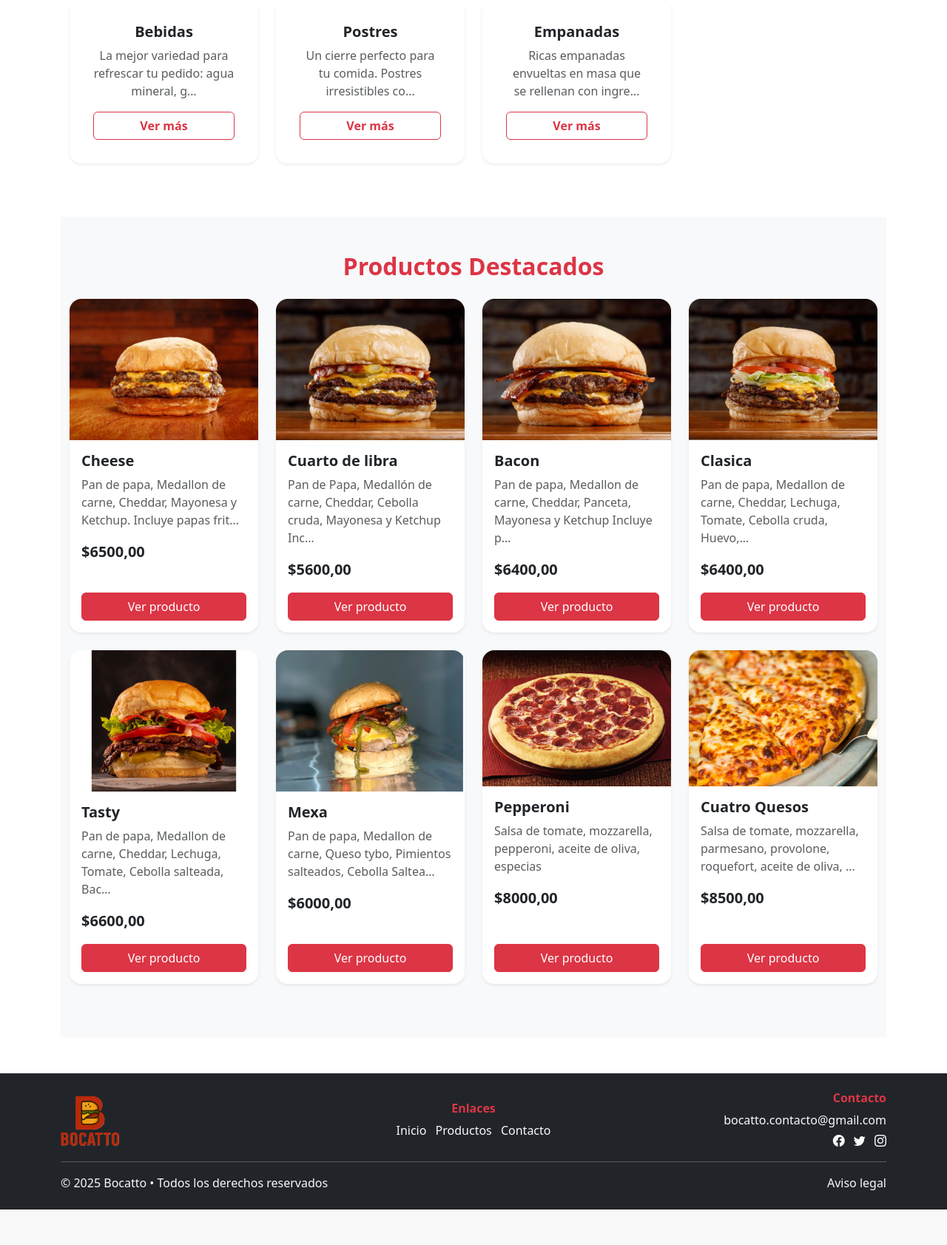
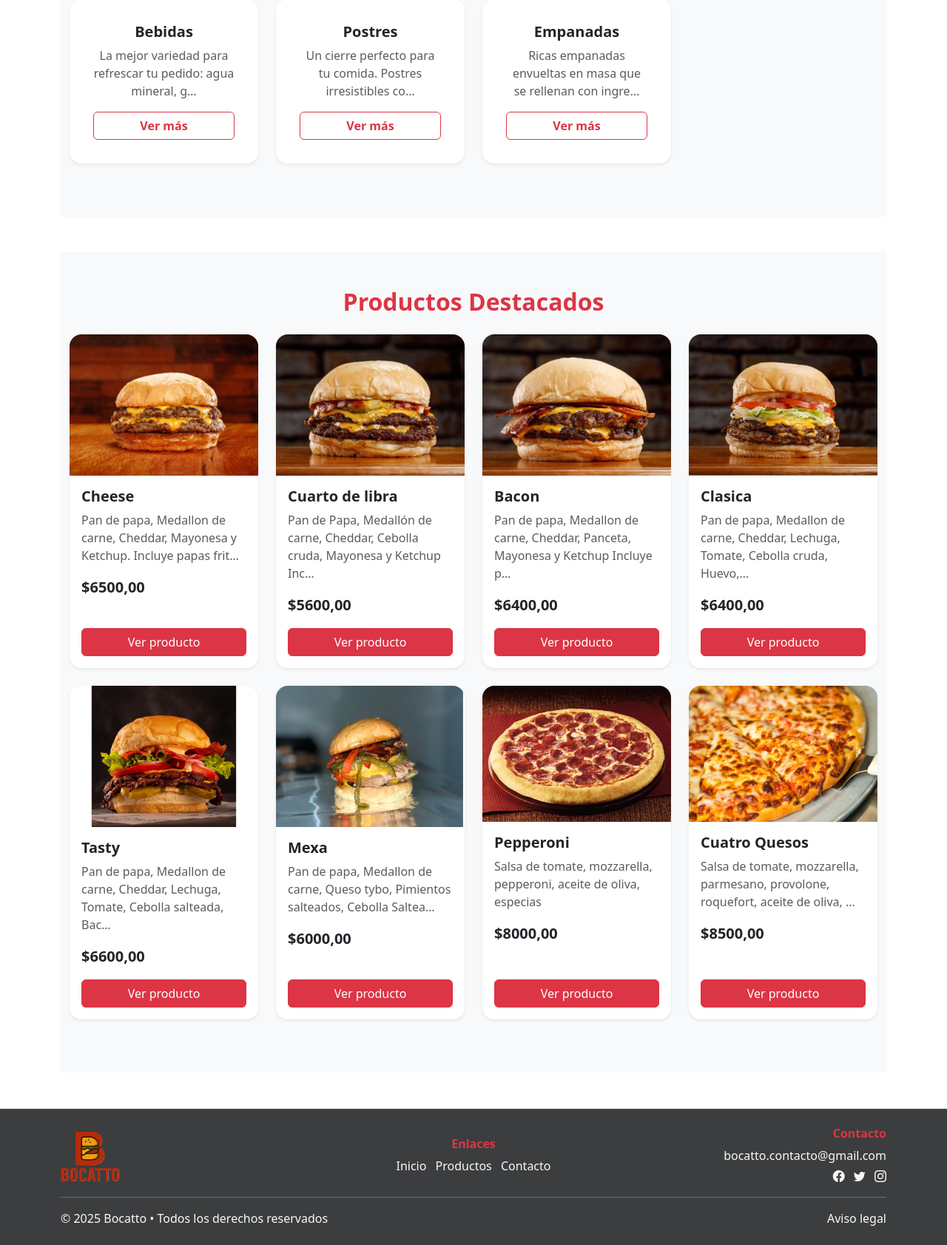
Before and after one commit to Balti2003/Proyecto_Bocatto_django, a Django app: page /cliente/ in a window 1280 px wide. Shown: the part 1154-2837 px from the top of the page at 74% size. Before the commit the page ends 2789 px from the top, so only its background shows below. Run offline with Django 4.2, Linux system fonts and the light colour scheme; a user stored in the database is signed in; data comes from the database, SQL or seed files in the repository.

Commit message:
cambiando un detalle minimo

```diff
--- a/proyecto_tienda_online/templates/_includes/_footer.html
+++ b/proyecto_tienda_online/templates/_includes/_footer.html
@@ -4,7 +4,7 @@
 <link rel="stylesheet" href="{% static '/css/_includes.css' %}">
 {% endblock %}
 
-<footer class="bg-dark text-light py-4 border-top mt-auto" id="foo">
+<footer class="text-light py-4 border-top mt-auto" id="foo">
   <div class="container">
     <div class="row align-items-center">
 
--- a/proyecto_tienda_online/templates/_includes/_header.html
+++ b/proyecto_tienda_online/templates/_includes/_header.html
@@ -62,8 +62,6 @@
                                     <li><a class="dropdown-item" href="{% url 'order_list' %}">Mis pedidos</a></li>
                                 {% endif %}
                                 <li><hr class="dropdown-divider"></li>
-                                <li><a class="dropdown-item" href="{% url 'profile' %}">Mi perfil</a></li>
-                                <li><hr class="dropdown-divider"></li>
                                 {% if es_empleado %}
                                     <li><a class="dropdown-item" href="{% url 'home-empleado' %}">Home</a></li>
                                     <li><hr class="dropdown-divider"></li>
@@ -72,6 +70,8 @@
                                     <li><a class="dropdown-item" href="{% url 'admin_reports' %}">Reportes y Estadisticas</a></li>
                                     <li><hr class="dropdown-divider"></li>
                                 {% endif %}
+                                <li><a class="dropdown-item" href="{% url 'profile' %}">Mi perfil</a></li>
+                                <li><hr class="dropdown-divider"></li>
                                 <li><a class="dropdown-item text-danger fw-bold" href="{% url 'logout' %}">Cerrar sesión</a></li>
                             </ul>
                         </li>
--- a/proyecto_tienda_online/templates/general/home.html
+++ b/proyecto_tienda_online/templates/general/home.html
@@ -29,7 +29,7 @@
     </div>
 
     <!-- Categorías -->
-    <section class="py-5">
+    <section class="bg-light py-5 mb-5">
         <div class="container">
             <h2 class="text-center mb-4 fw-bold text-danger">Categorías</h2>
             <div class="row text-center">
--- a/shop/views.py
+++ b/shop/views.py
@@ -27,7 +27,8 @@ class HomeView(LoginRequiredMixin, RoleRequiredMixin, TemplateView):
     def get_context_data(self, **kwargs):
         context = super().get_context_data(**kwargs)
         context['categorias'] = Category.objects.all()
-        context['productos'] = Product.objects.all()[:8]
+        context['productos'] = Product.objects.order_by('?')[:8]
+
         return context
 
 
--- a/static/css/_includes.css
+++ b/static/css/_includes.css
@@ -4,9 +4,7 @@ body {
 
 /*Footer*/
 footer {
-    background-color: #212529 !important;
-    color: rgba(255, 255, 255, 0.7) !important;
-    border-top: 1px solid rgba(255, 255, 255, 0.05);
+    background-color: rgba(26, 28, 29, 0.85) !important;
 }
 
 footer a {
```
